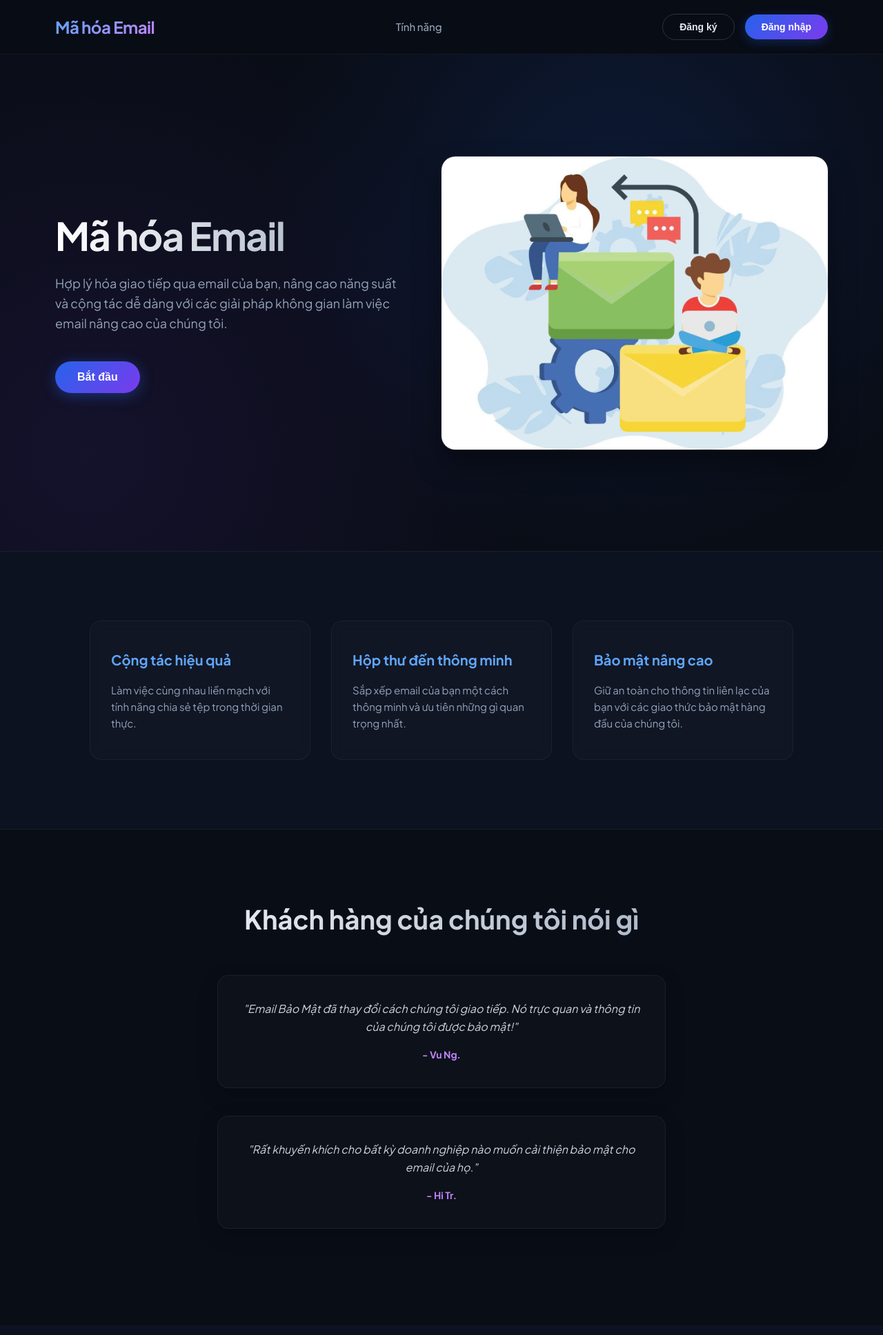
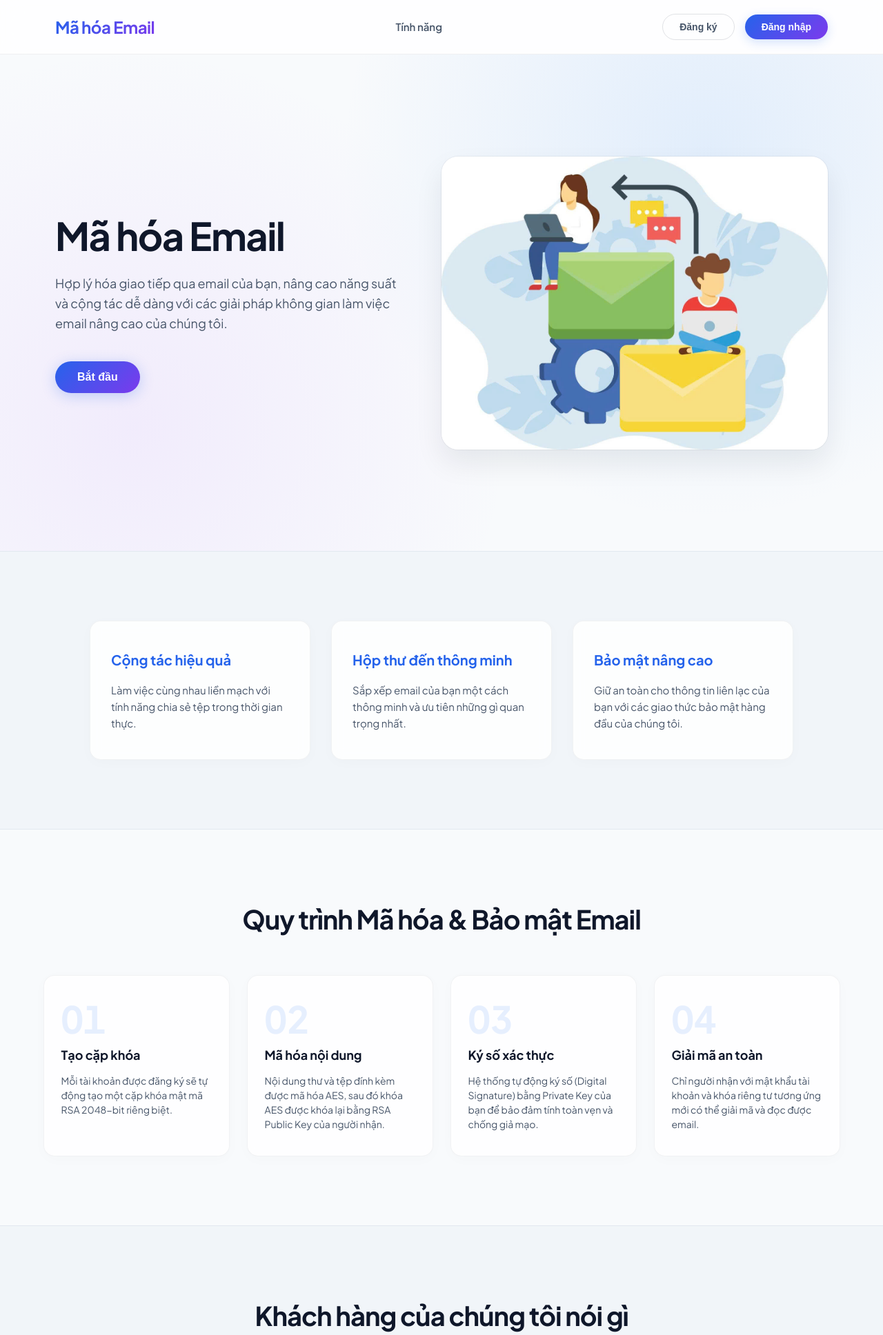
Before and after one commit to VThuongg/Secure-Email-Encryption, a Flask app: page / in a window 1280 px wide. Shown: the top 1936 px of the page at 69% size. Run offline with Flask 3, Linux system fonts and the light colour scheme; some libraries are stand-ins or nearby versions.

Commit message:
UI: Redesign landing page and inbox to premium light-glass theme, add interactive encryption workflow section

```diff
--- a/static/css/index.css
+++ b/static/css/index.css
@@ -7,8 +6,8 @@
 
 body {
     font-family: 'Plus Jakarta Sans', system-ui, -apple-system, sans-serif;
-    background-color: #090d16;
-    color: #f1f5f9;
+    background-color: #f8fafc; /* Premium Slate-50 */
+    color: #0f172a; /* Slate-900 */
     line-height: 1.6;
     overflow-x: hidden;
 }
@@ -19,9 +18,10 @@ header {
     justify-content: space-between;
     align-items: center;
     padding: 20px 80px;
-    background: rgba(9, 13, 22, 0.8);
-    backdrop-filter: blur(12px);
-    border-bottom: 1px solid rgba(255, 255, 255, 0.05);
+    background: rgba(255, 255, 255, 0.8);
+    backdrop-filter: blur(16px);
+    -webkit-backdrop-filter: blur(16px);
+    border-bottom: 1px solid rgba(15, 23, 42, 0.06);
     position: sticky;
     top: 0;
     z-index: 1000;
@@ -30,9 +30,9 @@ header {
 
 header .logo {
     font-size: 24px;
-    font-weight: 700;
+    font-weight: 800;
     letter-spacing: -0.5px;
-    background: linear-gradient(135deg, #60a5fa, #c084fc);
+    background: linear-gradient(135deg, #2563eb, #7c3aed);
     -webkit-background-clip: text;
     -webkit-text-fill-color: transparent;
     cursor: pointer;
@@ -40,16 +40,16 @@ header .logo {
 
 header nav a {
     margin-left: 30px;
-    color: #94a3b8;
+    color: #475569;
     text-decoration: none;
-    font-weight: 500;
+    font-weight: 600;
     font-size: 15px;
     transition: color 0.3s ease;
     position: relative;
 }
 
 header nav a:hover {
-    color: #3b82f6;
+    color: #2563eb;
 }
 
 header nav a::after {
@@ -59,7 +59,7 @@ header nav a::after {
     left: 0;
     width: 0;
     height: 2px;
-    background: #3b82f6;
+    background: #2563eb;
     transition: width 0.3s ease;
 }
 
@@ -86,25 +86,25 @@ header nav a:hover::after {
 
 .cta-buttons button:nth-child(1) {
     background-color: transparent;
-    color: #e2e8f0;
-    border: 1px solid rgba(255, 255, 255, 0.15);
+    color: #475569;
+    border: 1px solid rgba(15, 23, 42, 0.12);
 }
 
 .cta-buttons button:nth-child(1):hover {
-    background-color: rgba(255, 255, 255, 0.05);
-    border-color: rgba(255, 255, 255, 0.3);
+    background-color: rgba(15, 23, 42, 0.04);
+    border-color: rgba(15, 23, 42, 0.3);
     transform: translateY(-2px);
 }
 
 .cta-buttons button:nth-child(2) {
     background: linear-gradient(135deg, #2563eb, #7c3aed);
     color: white;
-    box-shadow: 0 4px 15px rgba(37, 99, 235, 0.3);
+    box-shadow: 0 4px 15px rgba(37, 99, 235, 0.2);
 }
 
 .cta-buttons button:nth-child(2):hover {
     background: linear-gradient(135deg, #1d4ed8, #6d28d9);
-    box-shadow: 0 6px 20px rgba(37, 99, 235, 0.5);
+    box-shadow: 0 6px 20px rgba(37, 99, 235, 0.35);
     transform: translateY(-2px);
 }
 
@@ -113,11 +113,11 @@ header nav a:hover::after {
     display: flex;
     align-items: center;
     justify-content: space-between;
-    padding: 100px 80px;
-    background: radial-gradient(circle at 70% 30%, rgba(37, 99, 235, 0.15), transparent 50%),
-                radial-gradient(circle at 10% 80%, rgba(124, 58, 237, 0.1), transparent 50%);
+    padding: 80px 80px;
+    background: radial-gradient(circle at 80% 20%, rgba(96, 165, 250, 0.15), transparent 45%),
+                radial-gradient(circle at 15% 75%, rgba(192, 132, 252, 0.12), transparent 45%);
     min-height: calc(100vh - 80px);
-    gap: 50px;
+    gap: 60px;
 }
 
 .hero .hero-text {
@@ -130,15 +130,13 @@ header nav a:hover::after {
     line-height: 1.15;
     margin-bottom: 24px;
     letter-spacing: -1.5px;
-    background: linear-gradient(to right, #ffffff, #94a3b8);
-    -webkit-background-clip: text;
-    -webkit-text-fill-color: transparent;
+    color: #0f172a;
 }
 
 .hero p {
     font-size: 18px;
     margin-bottom: 40px;
-    color: #94a3b8;
+    color: #475569;
     font-weight: 400;
 }
 
@@ -153,22 +151,22 @@ header nav a:hover::after {
     border: none;
     display: inline-block;
     transition: all 0.3s ease;
-    box-shadow: 0 4px 20px rgba(37, 99, 235, 0.4);
+    box-shadow: 0 4px 20px rgba(37, 99, 235, 0.25);
     cursor: pointer;
 }
 
 .hero .hero-text .btn:hover {
     background: linear-gradient(135deg, #1d4ed8, #6d28d9);
-    box-shadow: 0 6px 25px rgba(37, 99, 235, 0.6);
+    box-shadow: 0 6px 25px rgba(37, 99, 235, 0.4);
     transform: translateY(-3px);
 }
 
 .hero img {
     max-width: 50%;
     height: auto;
-    border-radius: 20px;
-    box-shadow: 0 20px 40px rgba(0, 0, 0, 0.4),
-                0 0 0 1px rgba(255, 255, 255, 0.1);
+    border-radius: 24px;
+    box-shadow: 0 20px 40px rgba(15, 23, 42, 0.08),
+                0 0 0 1px rgba(15, 23, 42, 0.05);
 }
 
 /* Features section styling */
@@ -178,94 +176,162 @@ header nav a:hover::after {
     justify-content: center;
     gap: 30px;
     padding: 100px 50px;
-    background-color: #0c1220;
-    border-top: 1px solid rgba(255, 255, 255, 0.05);
-    border-bottom: 1px solid rgba(255, 255, 255, 0.05);
+    background-color: #f1f5f9; /* Soft light gray */
+    border-top: 1px solid #e2e8f0;
+    border-bottom: 1px solid #e2e8f0;
 }
 
 .feature-card {
     width: 320px;
     padding: 40px 30px;
-    border: 1px solid rgba(255, 255, 255, 0.05);
+    border: 1px solid rgba(15, 23, 42, 0.05);
     border-radius: 16px;
     text-align: left;
-    background: rgba(255, 255, 255, 0.02);
+    background: rgba(255, 255, 255, 0.85);
     backdrop-filter: blur(8px);
-    transition: all 0.4s cubic-bezier(0.4, 0, 0.2, 1);
+    transition: all 0.4s cubic-bezier(0.16, 1, 0.3, 1);
+    box-shadow: 0 4px 20px rgba(0, 0, 0, 0.02);
 }
 
 .feature-card:hover {
-    transform: translateY(-8px);
-    background: rgba(255, 255, 255, 0.05);
-    border-color: rgba(96, 165, 250, 0.3);
-    box-shadow: 0 12px 30px rgba(0, 0, 0, 0.2),
-                0 0 20px rgba(37, 99, 235, 0.1);
+    transform: translateY(-6px);
+    background: #ffffff;
+    border-color: rgba(37, 99, 235, 0.2);
+    box-shadow: 0 12px 30px rgba(15, 23, 42, 0.06),
+                0 0 20px rgba(37, 99, 235, 0.05);
 }
 
 .feature-card h3 {
     font-size: 20px;
     font-weight: 700;
-    color: #60a5fa;
+    color: #2563eb;
     margin-bottom: 16px;
 }
 
 .feature-card p {
-    color: #94a3b8;
+    color: #475569;
     font-size: 15px;
     line-height: 1.6;
+}
+
+/* Workflow steps section styling */
+.workflow {
+    padding: 100px 50px;
+    background-color: #f8fafc;
+    text-align: center;
+}
+
+.workflow h2 {
+    font-size: 38px;
+    font-weight: 800;
+    margin-bottom: 50px;
+    color: #0f172a;
+    letter-spacing: -1px;
+}
+
+.steps-container {
+    display: flex;
+    flex-wrap: wrap;
+    justify-content: center;
+    gap: 25px;
+    max-width: 1300px;
+    margin: 0 auto;
+}
+
+.step-card {
+    width: 270px;
+    padding: 35px 25px;
+    border: 1px solid rgba(15, 23, 42, 0.05);
+    border-radius: 16px;
+    text-align: left;
+    background: rgba(255, 255, 255, 0.8);
+    backdrop-filter: blur(8px);
+    box-shadow: 0 4px 20px rgba(0, 0, 0, 0.02);
+    position: relative;
+    overflow: hidden;
+    transition: all 0.3s cubic-bezier(0.16, 1, 0.3, 1);
+}
+
+.step-card:hover {
+    transform: translateY(-6px);
+    background: #ffffff;
+    border-color: rgba(124, 58, 237, 0.25);
+    box-shadow: 0 12px 30px rgba(15, 23, 42, 0.06);
+}
+
+.step-num {
+    font-size: 54px;
+    font-weight: 800;
+    color: rgba(59, 130, 246, 0.12);
+    line-height: 1;
+    margin-bottom: 12px;
+    font-feature-settings: "tnum";
+}
+
+.step-card h4 {
+    font-size: 18px;
+    font-weight: 700;
+    color: #0f172a;
+    margin-bottom: 12px;
+}
+
+.step-card p {
+    font-size: 14px;
+    color: #475569;
+    line-height: 1.5;
 }
 
 /* Testimonials section styling */
 .testimonials {
     padding: 100px 50px;
-    background-color: #090d16;
+    background-color: #f1f5f9; /* Slate-100 */
     text-align: center;
+    border-top: 1px solid #e2e8f0;
 }
 
 .testimonials h2 {
     font-size: 38px;
     font-weight: 800;
     margin-bottom: 50px;
-    background: linear-gradient(to right, #ffffff, #94a3b8);
-    -webkit-background-clip: text;
-    -webkit-text-fill-color: transparent;
+    color: #0f172a;
+    letter-spacing: -1px;
 }
 
 .testimonial {
     max-width: 650px;
-    margin: 0 auto 40px;
+    margin: 0 auto 30px;
     padding: 35px;
-    background: rgba(255, 255, 255, 0.02);
-    border: 1px solid rgba(255, 255, 255, 0.05);
+    background: #ffffff;
+    border: 1px solid #e2e8f0;
     border-radius: 16px;
-    box-shadow: 0 10px 30px rgba(0, 0, 0, 0.2);
+    box-shadow: 0 8px 24px rgba(15, 23, 42, 0.02);
     font-style: italic;
     transition: all 0.3s ease;
 }
 
 .testimonial:hover {
-    background: rgba(255, 255, 255, 0.04);
-    border-color: rgba(255, 255, 255, 0.1);
-    transform: scale(1.02);
+    border-color: #cbd5e1;
+    transform: scale(1.01);
 }
 
 .testimonial p {
     font-size: 16px;
-    color: #cbd5e1;
+    color: #334155;
     margin-bottom: 15px;
 }
 
 .testimonial span {
     font-style: normal;
     font-weight: 700;
-    color: #c084fc;
+    color: #7c3aed;
     font-size: 14px;
 }
 
 /* FAQ section styling */
 .faq {
     padding: 100px 50px;
-    background-color: #0c1220;
+    background-color: #f8fafc;
+    border-top: 1px solid #e2e8f0;
 }
 
 .faq h2 {
--- a/templates/index.html
+++ b/templates/index.html
@@ -49,6 +49,33 @@
         <div class="feature-card">
             <h3>Bảo mật nâng cao</h3>
             <p>Giữ an toàn cho thông tin liên lạc của bạn với các giao thức bảo mật hàng đầu của chúng tôi.</p>
+        </div>
+    </section>
+
+    <!-- Workflow Section -->
+    <section id="workflow" class="workflow">
+        <h2>Quy trình Mã hóa & Bảo mật Email</h2>
+        <div class="steps-container">
+            <div class="step-card">
+                <div class="step-num">01</div>
+                <h4>Tạo cặp khóa</h4>
+                <p>Mỗi tài khoản được đăng ký sẽ tự động tạo một cặp khóa mật mã RSA 2048-bit riêng biệt.</p>
+            </div>
+            <div class="step-card">
+                <div class="step-num">02</div>
+                <h4>Mã hóa nội dung</h4>
+                <p>Nội dung thư và tệp đính kèm được mã hóa AES, sau đó khóa AES được khóa lại bằng RSA Public Key của người nhận.</p>
+            </div>
+            <div class="step-card">
+                <div class="step-num">03</div>
+                <h4>Ký số xác thực</h4>
+                <p>Hệ thống tự động ký số (Digital Signature) bằng Private Key của bạn để bảo đảm tính toàn vẹn và chống giả mạo.</p>
+            </div>
+            <div class="step-card">
+                <div class="step-num">04</div>
+                <h4>Giải mã an toàn</h4>
+                <p>Chỉ người nhận với mật khẩu tài khoản và khóa riêng tư tương ứng mới có thể giải mã và đọc được email.</p>
+            </div>
         </div>
     </section>
 
```
Also changed, not shown: other parts of static/css/index.css (+11 -12 lines), static/css/inbox.css (+68 -55 lines), static/css/style.css (+35 -40 lines).
